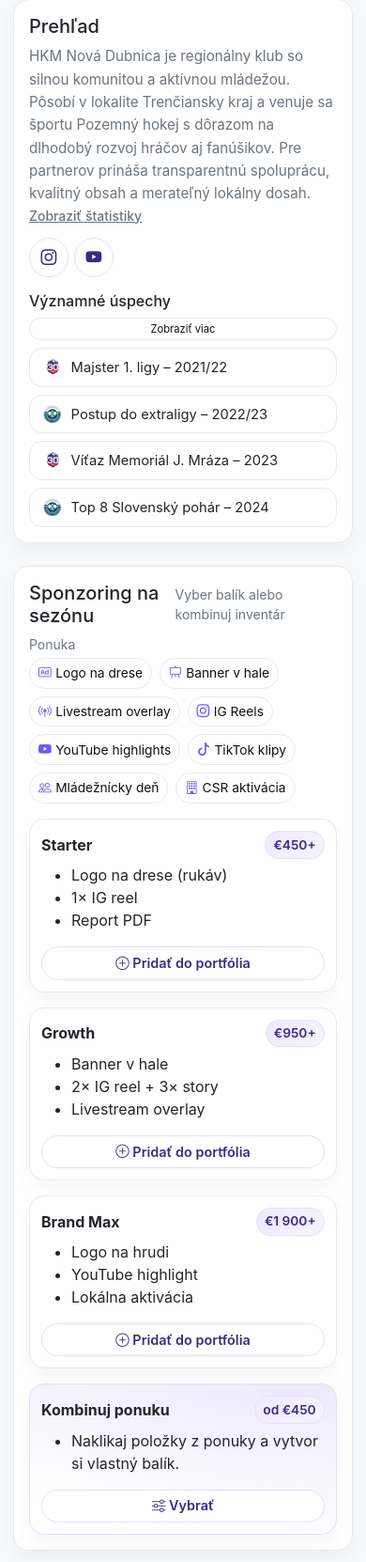
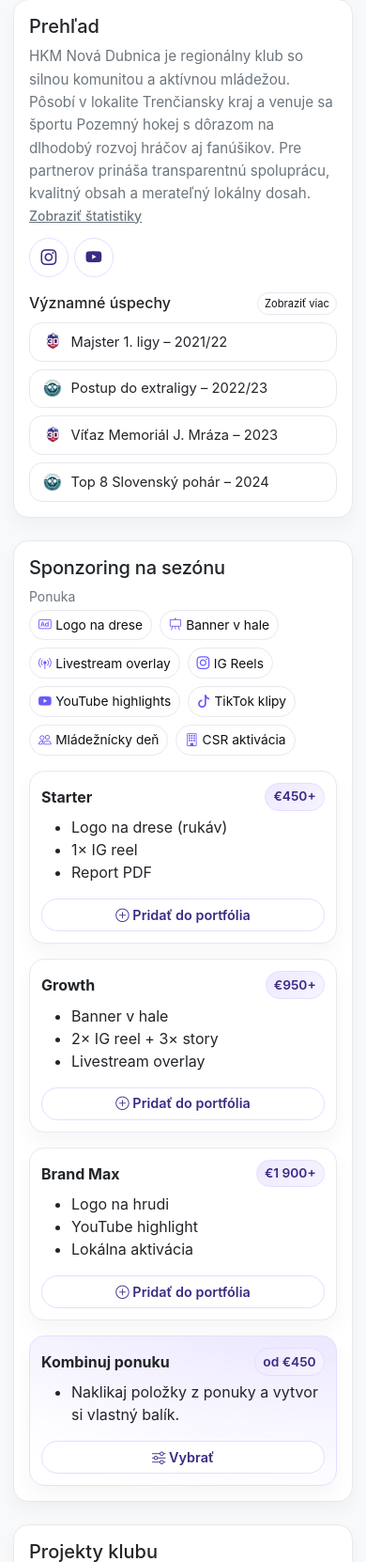
Before and after one commit to andreakollova/sponsor-platforma, a Flask app: page /l/club/hkm-nova-dubnica in a window 390 px wide. Shown: the part 665-2327 px from the top of the page at 94% size. Run offline with Flask 3, Linux system fonts and the light colour scheme.

Commit message:
mobile 3

```diff
--- a/templates/detail.html
+++ b/templates/detail.html
@@ -146,9 +146,9 @@
           </p>
 
           <!-- Významné úspechy -->
-          <div class="mt-3 d-flex align-items-center justify-content-between flex-wrap gap-2">
+          <div class="mt-3 d-flex align-items-center justify-content-between flex-wrap gap-2 ach-head">
             <h3 class="h6 mb-0">Významné úspechy</h3>
-             <button id="achToggle" class="btn btn-ghost btn-slim ach-more-btn fw-normal">
+            <button id="achToggle" class="btn btn-ghost btn-slim ach-more-btn fw-normal">
               Zobraziť viac
             </button>
           </div>
@@ -196,9 +196,9 @@
 
         <!-- ========== SEZÓNA ========== -->
         <div id="season" class="card rounded-4 p-3 p-md-4 ld-card mb-4">
-          <div class="d-flex align-items-center justify-content-between mb-2">
-            <h2 class="h5 mb-0">Sponzoring na sezónu</h2>
-            <span class="text-secondary small">Vyber balík alebo kombinuj inventár</span>
+          <div class="d-flex align-items-center justify-content-between mb-2 season-head">
+            <h2 class="h5 mb-0 season-title">Sponzoring na sezónu</h2>
+            <span class="text-secondary small season-sub">Vyber balík alebo kombinuj inventár</span>
           </div>
 
           {% if item.inventory %}
@@ -1221,6 +1221,35 @@
     padding-top: .75rem;           /* default BS py-3 je 1rem; zjemní to pre mobil */
   }
 }
+
+@media (max-width: 576px){
+  /* keep the title + button on one row and push the button to the right */
+  .ach-head{
+    flex-wrap: nowrap;              /* stop wrapping */
+    gap: 8px;
+  }
+
+  /* make THIS button not full-width on mobile */
+  .ach-head .ach-more-btn{
+    width: auto !important;         /* override your .btn-ghost { width:100% } */
+    flex: 0 0 auto;
+    white-space: nowrap;
+  }
+}
+
+/* Mobile: hide subtitle + keep title on one line */
+@media (max-width: 576px){
+  #season .season-sub{
+    display: none !important;          /* hide “Vyber balík…” */
+  }
+  #season .season-title{
+    white-space: nowrap;                /* keep in one row */
+    overflow: hidden;                   /* avoid wrapping issues */
+    text-overflow: ellipsis;            /* safe truncation if ever needed */
+    letter-spacing: -.01em;
+  }
+}
+
 </style>
 
 <!-- ===================== PAGE-LOCAL JS ===================== -->
```
